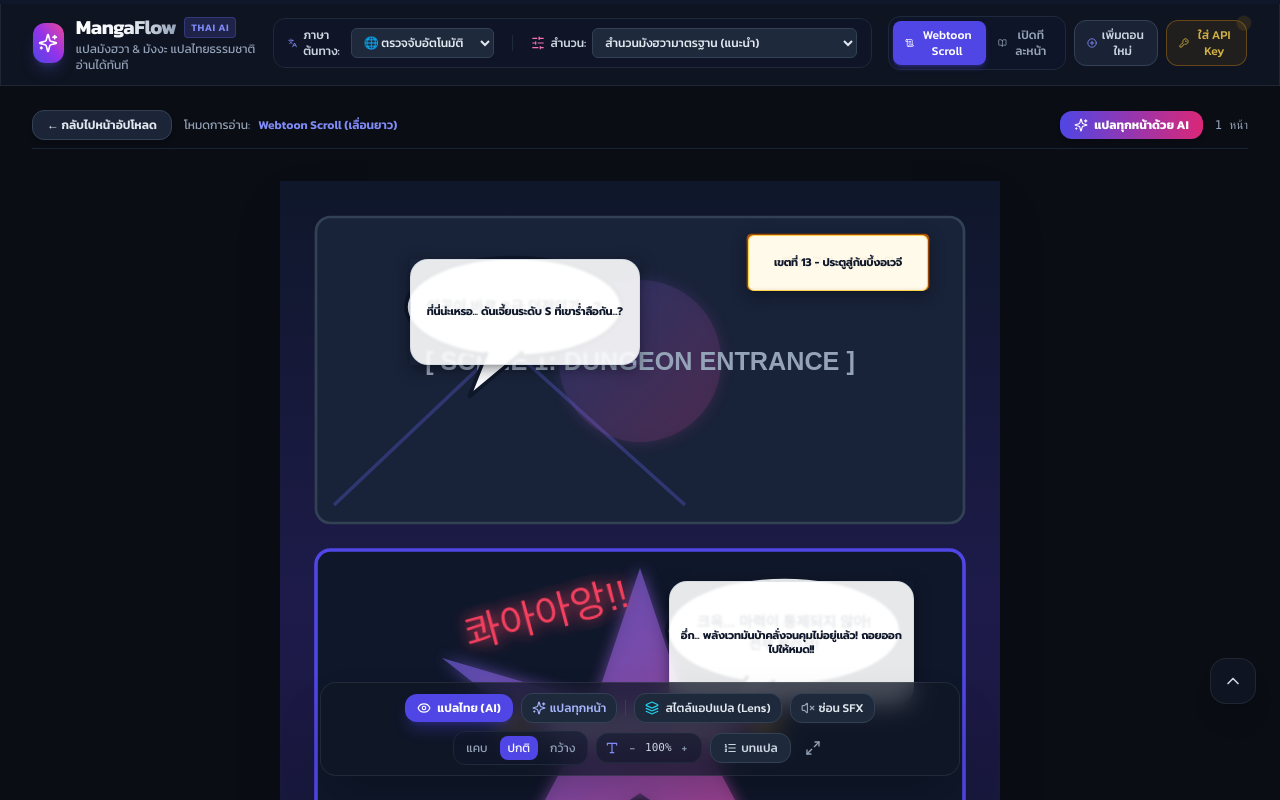
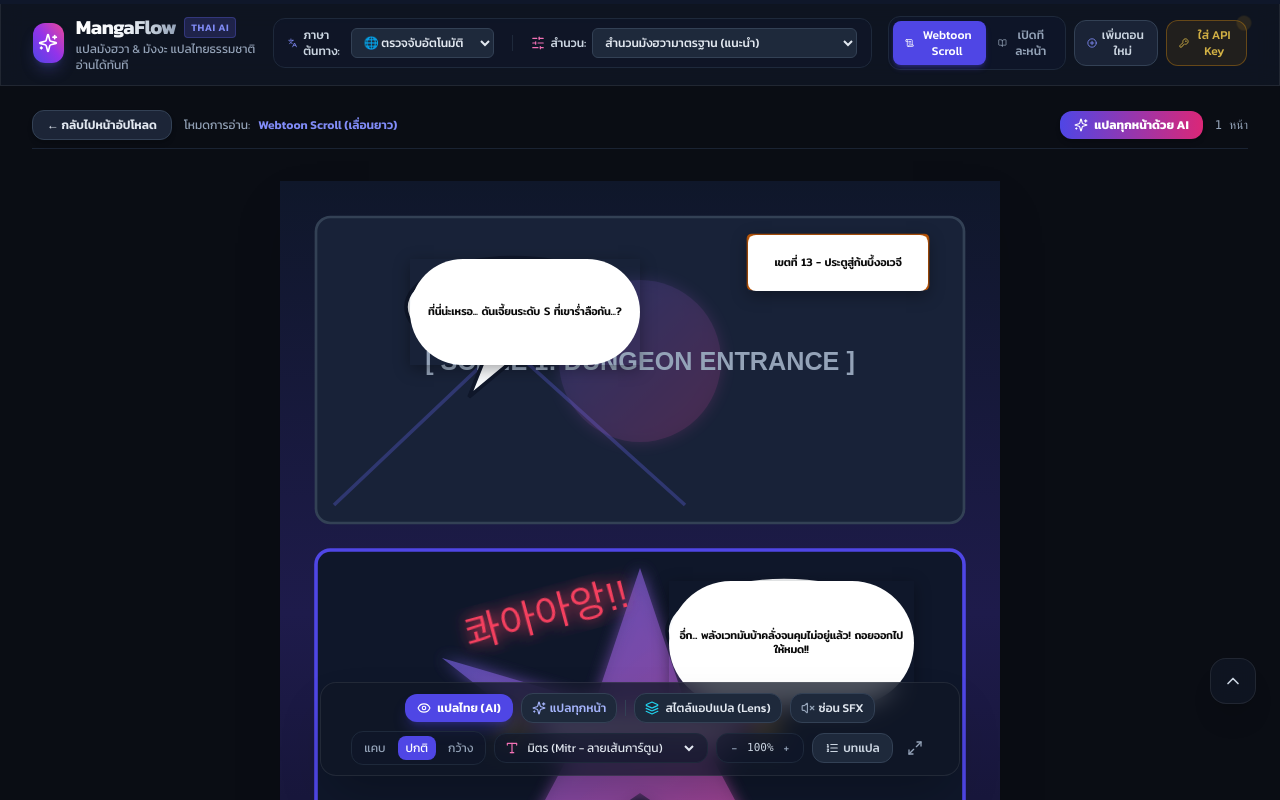
Before and after one commit to reidrizzle/manga-thai-translator, a Next.js app: page / in a window 1280 px wide. Both pictures are taken after a click on the button "ทดลองด้วยตัวอย่างมังฮวาฟรี (Demo Sample)". Shown: the top 800 px of the page. Built offline with nearby package versions, Linux system fonts and the light colour scheme.

Commit message:
Remove 3.5 flash, refine manga inpainting and font to match ai-manga-translator style

```diff
--- a/src/app/api/test-key/route.js
+++ b/src/app/api/test-key/route.js
@@ -25,7 +25,6 @@ export async function POST(request) {
     const genAI = new GoogleGenerativeAI(key);
     const ALLOWED = [
       'gemini-2.5-flash',
-      'gemini-3.5-flash',
       'gemini-3.8-flash',
       'gemini-3.1-pro',
     ];
--- a/src/app/page.js
+++ b/src/app/page.js
@@ -42,7 +42,6 @@ export default function HomePage() {
 
       const ALLOWED_MODELS = [
         'gemini-2.5-flash',
-        'gemini-3.5-flash',
         'gemini-3.8-flash',
         'gemini-3.1-pro',
       ];
--- a/src/components/BubbleOverlay.js
+++ b/src/components/BubbleOverlay.js
@@ -1,15 +1,15 @@
 'use client';
 
 import React, { useState } from 'react';
-import { MessageSquare, Edit3, Eye } from 'lucide-react';
+import { MessageSquare, Edit3, Eye, Check } from 'lucide-react';
 
 export default function BubbleOverlay({
   bubble,
   showOriginal = false,
   bubbleStyle = {
-    fontFamily: 'var(--font-prompt)',
+    fontFamily: 'var(--font-mitr), var(--font-prompt), sans-serif',
     fontSizeScale: 1,
-    renderMode: 'lens', // 'lens' (เหมือนแอปแปลภาษา ไม่บังภาพ) | 'patch' (ลบคำเดิมทับเนียน)
+    renderMode: 'lens', // 'lens' | 'patch'
     hideSfx: true,      // ซ่อนเสียงประกอบไม่ให้บังหน้าตัวละคร
   },
   onUpdateBubbleText,
@@ -21,10 +21,12 @@ export default function BubbleOverlay({
   const { box } = bubble;
   if (!box) return null;
 
-  // Rule: If it's a sound effect (SFX) and hideSfx is enabled, do not render to avoid covering art/faces
+  // Sound effects (SFX) exclusion rule:
+  // Never render loose ambient sound effects (e.g. 흠칫, 띠링, 쿵, ฟึ่บ) that block character artwork
   const isSfx =
     bubble.type === 'sfx' ||
-    (bubble.original_text && bubble.original_text.length <= 4 && !bubble.original_text.includes(' '));
+    (bubble.speaker_tone && bubble.speaker_tone.toLowerCase().includes('sfx')) ||
+    (bubble.original_text && bubble.original_text.length <= 3 && !bubble.original_text.includes(' ') && (bubble.thai_translation || '').length <= 4);
 
   if (isSfx && bubbleStyle.hideSfx !== false) {
     return null;
@@ -42,45 +44,37 @@ export default function BubbleOverlay({
     }
   };
 
-  const isNarration = bubble.type === 'narration';
   const text = bubble.thai_translation || '';
   const textLen = text.length || 1;
 
-  // Dynamic Font Size Auto-Calculation:
-  // Fits proportionally inside the speech bubble just like original comic typesetting
-  // width and height are in percentages (e.g. width: 25%, height: 12%)
-  const boxArea = box.width * box.height;
-  const estimatedCharsPerLine = Math.max(3, Math.floor(box.width / 2.2));
-  const estimatedLines = Math.max(1, Math.ceil(textLen / estimatedCharsPerLine));
+  // Intelligent Manga Typesetting: Proportional Font Sizing
+  const lines = text.split('\n').filter(Boolean);
+  const numLines = Math.max(lines.length, Math.ceil(textLen / Math.max(3, box.width * 0.42)));
+  const maxLineCharCount = Math.max(...(lines.length > 0 ? lines.map((l) => l.length) : [textLen / numLines]), 1);
 
-  // Compute font size in px scaled to container
-  let computedFontSize = Math.max(
-    11,
-    Math.min(22, (box.height / estimatedLines) * 2.1 * (bubbleStyle.fontSizeScale || 1))
-  );
+  // Proportional scaling fitting both box width and box height
+  const sizeFromWidth = (box.width / Math.max(2.5, maxLineCharCount)) * 9.2;
+  const sizeFromHeight = (box.height / Math.max(1, numLines)) * 1.85;
+  let optimalSize = Math.min(sizeFromWidth, sizeFromHeight);
 
-  if (textLen < 6) {
-    computedFontSize = Math.max(13, Math.min(24, box.width * 0.45 * (bubbleStyle.fontSizeScale || 1)));
+  const userScale = bubbleStyle.fontSizeScale || 1;
+  let computedFontSize = Math.max(11, Math.min(26, optimalSize * userScale));
+
+  // Short punchy expressions (e.g., "...?!", "อะไรกัน?!") get prominent comic lettering
+  if (textLen <= 6) {
+    computedFontSize = Math.max(15, Math.min(28, box.width * 0.55 * userScale));
   }
 
-  // Styling based on renderMode
-  const isLensMode = bubbleStyle.renderMode === 'lens';
+  // Detect background and text color (Standard white comic bubble vs dark gaming UI status window)
+  const isDark =
+    bubble.bg_color === 'dark' ||
+    bubble.type === 'system' ||
+    (bubble.speaker_tone && (bubble.speaker_tone.includes('evil') || bubble.speaker_tone.includes('system')));
 
-  // In Lens mode: Looks like Google Translate / Papago Manga lens (clean, seamless, subtle backdrop)
-  // In Patch mode: Soft clean white patch covering the foreign words
-  let containerBg = 'bg-white/95 text-slate-900 border border-slate-200/80 shadow-sm';
-  let textShadowStyle = {};
+  const isNarration = bubble.type === 'narration';
+  const isRect = bubble.shape === 'rect' || isNarration || isDark;
 
-  if (isLensMode) {
-    containerBg =
-      'bg-white/90 backdrop-blur-[1px] text-slate-950 border border-slate-300/60 shadow-md';
-  }
-
-  if (isNarration) {
-    containerBg = 'bg-amber-50/95 text-amber-950 border border-amber-300 shadow-sm';
-  } else if (bubble.speaker_tone && bubble.speaker_tone.includes('evil')) {
-    containerBg = 'bg-slate-950/95 text-white border border-purple-500/50 shadow-md';
-  }
+  const fontFam = bubbleStyle.fontFamily || 'var(--font-mitr), var(--font-prompt), sans-serif';
 
   return (
     <div
@@ -96,12 +90,18 @@ export default function BubbleOverlay({
       onMouseLeave={() => setIsHovered(false)}
       className="manga-bubble-overlay group pointer-events-auto cursor-pointer flex items-center justify-center"
     >
-      {/* Speech Bubble / Dialogue Container */}
+      {/* Speech Bubble / Dialogue Container - Clean Inpainting without outer borders/shadows */}
       <div
-        className={`w-full h-full rounded-2xl flex items-center justify-center p-2 text-center transition-all select-none overflow-hidden ${containerBg}`}
+        className={`w-full h-full flex items-center justify-center p-1.5 text-center transition-all select-none overflow-hidden ${
+          isHovered ? 'ring-1 ring-indigo-400/50' : ''
+        }`}
         style={{
-          borderRadius: isNarration ? '6px' : '18px',
-          fontFamily: bubbleStyle.fontFamily || 'var(--font-prompt)',
+          backgroundColor: isDark ? 'rgba(15, 23, 42, 0.96)' : '#ffffff',
+          color: isDark ? '#ffffff' : '#0a0a0a',
+          borderRadius: isRect ? '8px' : '9999px',
+          border: 'none',
+          boxShadow: 'none',
+          fontFamily: fontFam,
         }}
         onClick={() => !isEditing && setIsEditing(true)}
       >
@@ -120,19 +120,21 @@ export default function BubbleOverlay({
               <button
                 type="button"
                 onClick={handleSaveEdit}
-                className="px-2.5 py-0.5 rounded bg-emerald-600 text-[10px] font-bold text-white hover:bg-emerald-500"
+                className="px-2.5 py-0.5 rounded bg-emerald-600 text-[10px] font-bold text-white hover:bg-emerald-500 flex items-center gap-1"
               >
-                บันทึก
+                <Check className="w-3 h-3" />
+                <span>บันทึก</span>
               </button>
             </div>
           </div>
         ) : (
           <p
-            className="font-bold leading-tight break-words text-center tracking-tight"
+            className="font-medium tracking-tight whitespace-pre-line text-center break-words leading-tight"
             style={{
               fontSize: `${computedFontSize}px`,
-              lineHeight: 1.22,
-              color: bubble.speaker_tone && bubble.speaker_tone.includes('evil') ? '#ffffff' : '#0f172a',
+              lineHeight: 1.25,
+              color: isDark ? '#ffffff' : '#0a0a0a',
+              textShadow: isDark ? '0 1px 2px rgba(0,0,0,0.8)' : 'none',
             }}
           >
             {bubble.thai_translation}
@@ -140,7 +142,7 @@ export default function BubbleOverlay({
         )}
       </div>
 
-      {/* Hover Info Tooltip (Shows original vs Thai and Tone) */}
+      {/* Hover Info Tooltip (Original text & quick edit button) */}
       {isHovered && !isEditing && (
         <div
           className="absolute -top-16 left-1/2 -translate-x-1/2 min-w-[220px] max-w-[320px] p-2.5 rounded-xl bg-slate-950/95 border border-slate-700 shadow-2xl text-left text-xs pointer-events-auto z-50 backdrop-blur-md"
--- a/src/components/MangaPageReader.js
+++ b/src/components/MangaPageReader.js
@@ -27,7 +27,9 @@ export default function MangaPageReader({
   const [showOriginal, setShowOriginal] = useState(false);
   const [zoomLevel, setZoomLevel] = useState(1);
   const [fontSizeScale, setFontSizeScale] = useState(1);
-  const [fontFamily, setFontFamily] = useState('var(--font-sarabun)');
+  const [fontFamily, setFontFamily] = useState(
+    'var(--font-mitr), var(--font-prompt), sans-serif'
+  );
   const [isFullscreen, setIsFullscreen] = useState(false);
   const [showThumbnails, setShowThumbnails] = useState(false);
 
@@ -78,7 +80,7 @@ export default function MangaPageReader({
   const [hideSfx, setHideSfx] = useState(true);
 
   const bubbleStyle = {
-    fontFamily: 'var(--font-prompt)',
+    fontFamily,
     fontSizeScale,
     renderMode,
     hideSfx,
--- a/src/components/SettingsModal.js
+++ b/src/components/SettingsModal.js
@@ -284,9 +284,6 @@ export default function SettingsModal({
               <option value="gemini-2.5-flash">
                 Gemini 2.5 Flash (แนะนำ - เร็ว โควตาฟรีสูง เหมาะกับมังฮวา/มังงะ)
               </option>
-              <option value="gemini-3.5-flash">
-                Gemini 3.5 Flash (โมเดลรุ่นใหม่ เร็วและแม่นยำสูง)
-              </option>
               <option value="gemini-3.8-flash">
                 Gemini 3.8 Flash (โมเดลตัวท็อปความเร็วและ OCR)
               </option>
--- a/src/components/WebtoonReader.js
+++ b/src/components/WebtoonReader.js
@@ -32,6 +32,9 @@ export default function WebtoonReader({
   const [fontSizeScale, setFontSizeScale] = useState(1);
   const [renderMode, setRenderMode] = useState('lens'); // 'lens' (แอปแปลภาษา ไม่บังภาพ) | 'patch' (ปิดทับคำเดิม)
   const [hideSfx, setHideSfx] = useState(true); // Default true: ไม่แสดงเอฟเฟกต์เสียงบังหน้าตัวละคร
+  const [fontFamily, setFontFamily] = useState(
+    'var(--font-mitr), var(--font-prompt), sans-serif'
+  );
   const [scrollProgress, setScrollProgress] = useState(0);
   const [isFullscreen, setIsFullscreen] = useState(false);
   const readerRef = useRef(null);
@@ -80,7 +83,7 @@ export default function WebtoonReader({
   };
 
   const bubbleStyle = {
-    fontFamily: 'var(--font-prompt)',
+    fontFamily,
     fontSizeScale,
     renderMode,
     hideSfx,
@@ -222,9 +225,32 @@ export default function WebtoonReader({
           </button>
         </div>
 
+        {/* Font Family Selector */}
+        <div className="flex items-center gap-1 bg-slate-900/60 px-2.5 py-1 rounded-xl border border-slate-800 text-xs text-slate-300">
+          <Type className="w-3.5 h-3.5 text-pink-400 flex-shrink-0" />
+          <select
+            value={fontFamily}
+            onChange={(e) => setFontFamily(e.target.value)}
+            className="bg-transparent text-slate-200 outline-none text-xs cursor-pointer max-w-[110px] sm:max-w-none"
+            title="เลือกแบบอักษรคำแปล"
+          >
+            <option value="var(--font-mitr), var(--font-prompt), sans-serif" className="bg-slate-900 text-white">
+              มิตร (Mitr - ลายเส้นการ์ตูน)
+            </option>
+            <option value="var(--font-prompt), sans-serif" className="bg-slate-900 text-white">
+              พร้อมท์ (Prompt - โมเดิร์น)
+            </option>
+            <option value="var(--font-kanit), sans-serif" className="bg-slate-900 text-white">
+              คณิต (Kanit - ตัวหนาแอ็กชัน)
+            </option>
+            <option value="var(--font-sarabun), sans-serif" className="bg-slate-900 text-white">
+              สารบรรณ (Sarabun - ทางการ)
+            </option>
+          </select>
+        </div>
+
         {/* Font Size Scaling */}
         <div className="flex items-center gap-1 bg-slate-900/60 px-2 py-1 rounded-xl border border-slate-800 text-xs text-slate-300">
-          <Type className="w-3.5 h-3.5 text-indigo-400" />
           <button
             type="button"
             onClick={() => setFontSizeScale((s) => Math.max(0.7, s - 0.1))}
```
Also changed, not shown: src/lib/gemini.js.
